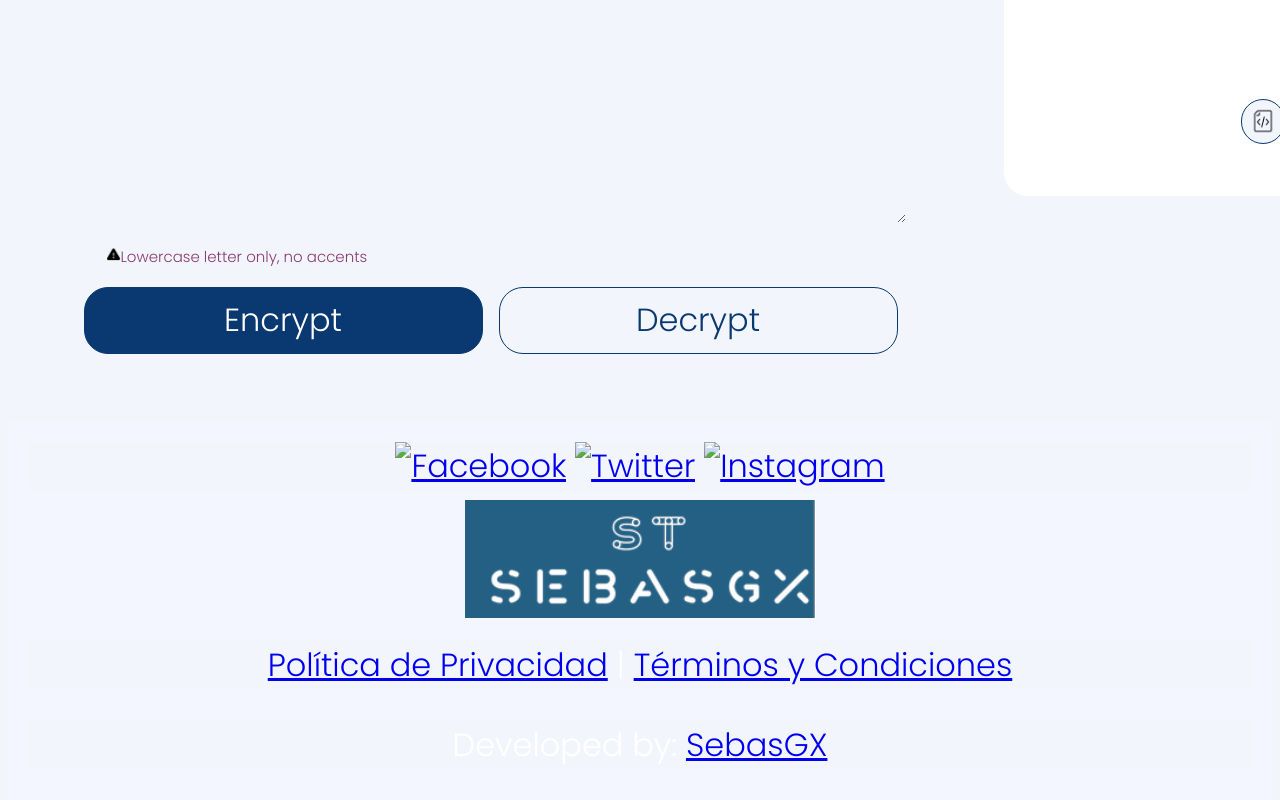
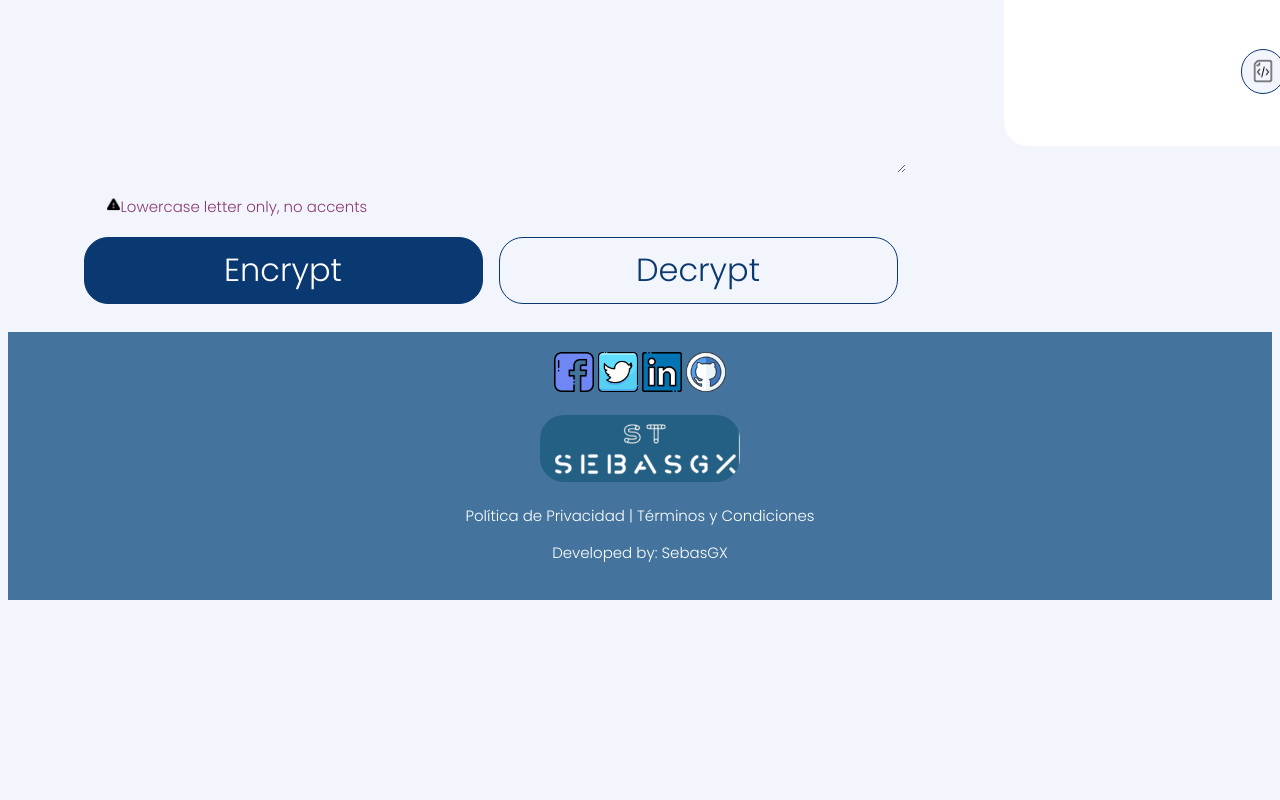
Before and after one commit to SebastianTuquerrezG/OracleOne, a plain HTML site: page Challenges_Oracle_ONE/co.com.encriptadorTexto/index.html in a window 1280 px wide. Shown: the part 498-1298 px from the top of the page. After the commit the page ends 1106 px from the top, so only its background shows below. Drawn offline with Linux system fonts and the light colour scheme.

Commit message:
Finished footer

```diff
--- a/Challenges_Oracle_ONE/co.com.encriptadorTexto/index.html
+++ b/Challenges_Oracle_ONE/co.com.encriptadorTexto/index.html
@@ -39,12 +39,13 @@
     </main>
     <footer>
         <div class="social-icons">
-            <a href="#" target="_blank"><img src="facebook-icon.png" alt="Facebook"></a>
-            <a href="#" target="_blank"><img src="twitter-icon.png" alt="Twitter"></a>
-            <a href="#" target="_blank"><img src="instagram-icon.png" alt="Instagram"></a>
+            <a class="icons-social" href="#" target="_blank"><img class="icons-social" src="./img/facebookicon.png" alt="Facebook"></a>
+            <a class="icons-social" href="#" target="_blank"><img class="icons-social" src="./img/twittericon.png" alt="Twitter"></a>
+            <a class="icons-social" href="#" target="_blank"><img class="icons-social" src="./img/linkedinicon.png" alt="Linkedin"></a>
+            <a class="icons-social" href="#" target="_blank"><img class="icons-social" src="./img/githubicon.png" alt="GitHub"></a>
         </div>
         <img class="watermark" src="./img/watermark.PNG" alt="">
-        <div class="policy-links">
+        <div class="license-politic">
             <a href="#">Política de Privacidad</a> | <a href="#">Términos y Condiciones</a>
         </div>
         <p class="credits">Developed by: <a href="https://github.com/SebastianTuquerrezG/OracleOne" target="_blank">SebasGX</a></p>
--- a/Challenges_Oracle_ONE/co.com.encriptadorTexto/styles.css
+++ b/Challenges_Oracle_ONE/co.com.encriptadorTexto/styles.css
@@ -1,3 +1,7 @@
+:root{
+    --color-background-footer: #44749d;
+}
+
 *{
     font-family: 'Poppins', sans-serif;
     font-style: normal;
@@ -165,13 +169,19 @@
     color: white;
 }
 
-header{
-    justify-content: center;
+a{
+    text-decoration: none;
+    color: white;
+}
+
+a:hover{
+    color: black;
 }
 
 main{
     display: flex;
-    margin-bottom: 50px;
+    margin-top: -50px;
+    margin-bottom: 10px;
     margin-left: 80px;
     justify-content: center;
 }
@@ -180,5 +190,27 @@ footer{
     color: #fff;
     padding: 20px;
     text-align: center;
-    background-color: #f3f5ff;
+    background-color: var(--color-background-footer);
+    align-items:center;
 }
+
+.icons-social{
+    width: 40px;
+    height: auto;
+    background-color: var(--color-background-footer);
+}
+
+.license-politic,
+.license-politic a,
+.social-icons,
+.credits,
+.credits a{
+    background-color: var(--color-background-footer);
+    font-size: 15px;
+}
+
+.watermark{
+    width: 200px;
+    border-radius: 24px;
+    background-color: var(--color-background-footer);
+}
```
Also changed, not shown: Challenges_Oracle_ONE/co.com.encriptadorTexto/img/facebookicon.png (added), Challenges_Oracle_ONE/co.com.encriptadorTexto/img/githubicon.png (added), Challenges_Oracle_ONE/co.com.encriptadorTexto/img/linkedinicon.png (added), Challenges_Oracle_ONE/co.com.encriptadorTexto/img/twittericon.png (added).
